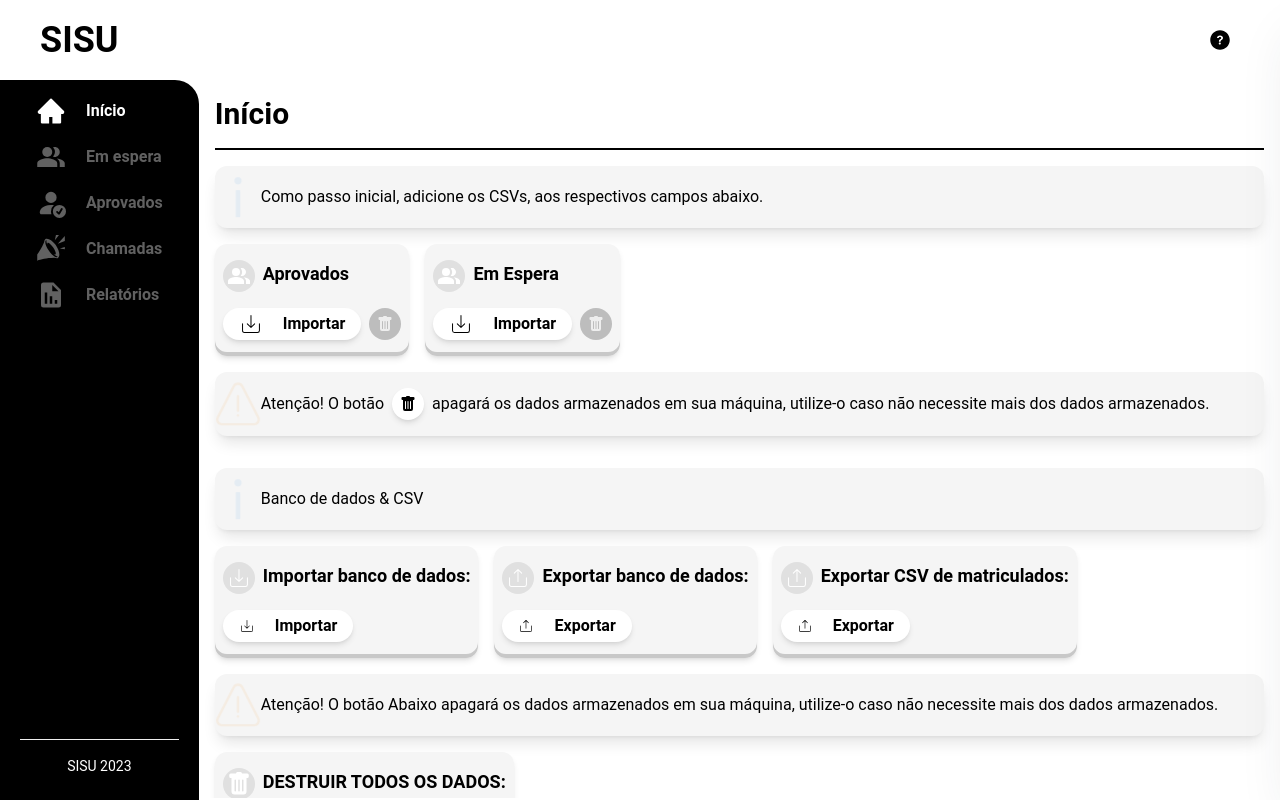
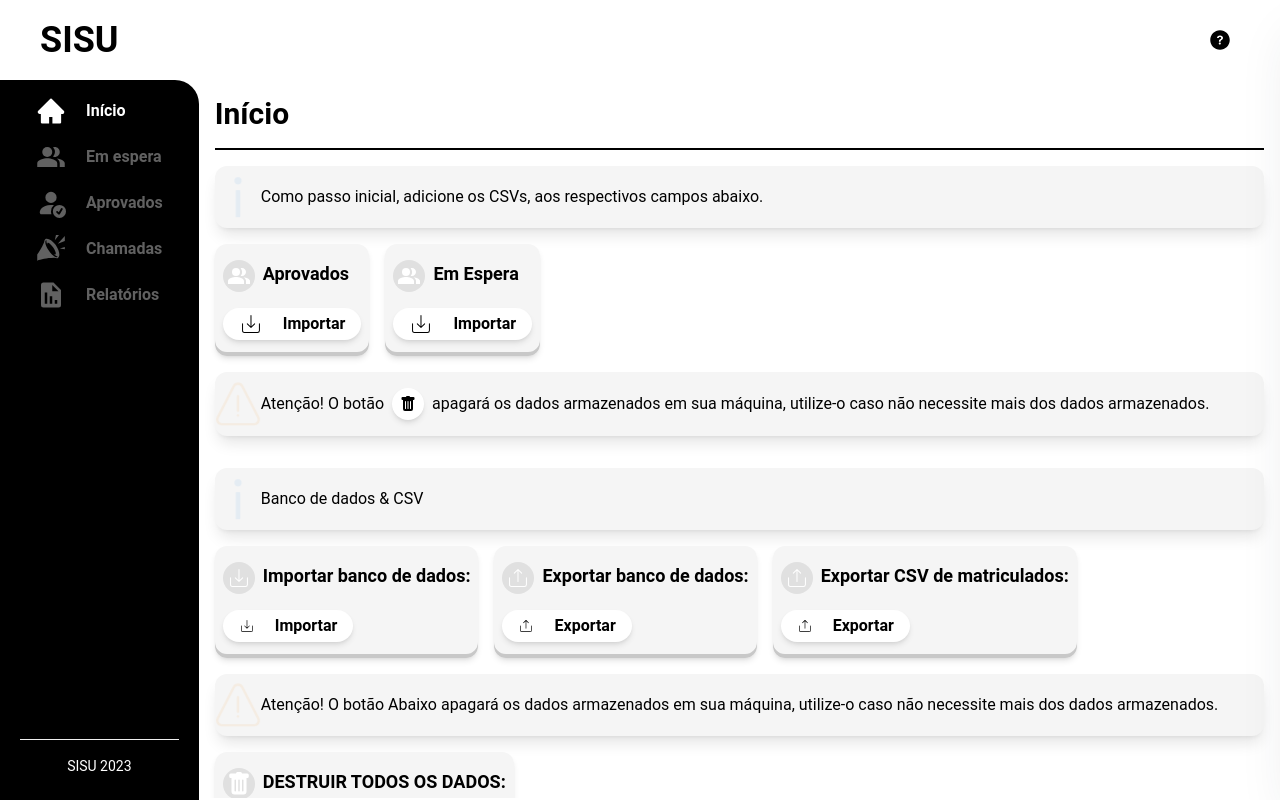
Before and after one commit to baldugus/sisu-frontend, a React (Vite) app: page / in a window 1280 px wide. Built offline with nearby package versions, Linux system fonts and the light colour scheme.

Commit message:
feat(Notifications): Add callback notifications

```diff
--- a/package.json
+++ b/package.json
@@ -14,6 +14,7 @@
     "match-sorter": "^6.3.1",
     "react": "^18.2.0",
     "react-dom": "^18.2.0",
+    "react-hot-toast": "^2.6.0",
     "react-icons": "^4.10.1",
     "react-router-dom": "^6.15.0",
     "sort-by": "^0.0.2"
--- a/src/App.tsx
+++ b/src/App.tsx
@@ -8,6 +8,7 @@ import {
   ReportsPage,
   SubscribePage,
 } from "./pages";
+import { Toaster } from "react-hot-toast";
 
 function App() {
   return (
@@ -24,6 +25,7 @@ function App() {
           <Route path="/call-page/:id" element={<CallPage/>}/>
         </Routes>
       </main>
+      <Toaster position="top-right" reverseOrder={false} />
     </div>
   );
 }
--- a/src/components/DataImportBox.tsx
+++ b/src/components/DataImportBox.tsx
@@ -3,12 +3,13 @@ import { CiImport, CiExport } from "react-icons/ci";
 import { BsFillTrashFill } from "react-icons/bs";
 import CardWrapper from "./CardWrapper";
 
-interface IDataImportBox {
+type IDataImportBox = {
   dataType: "inscritos" | "aprovados";
   text: string;
   mockHasData: boolean;
-  actionfunction: any;
-}
+  actionfunction: () => void;
+};
+
 
 const DataImportBox = ({ dataType, text, mockHasData, actionfunction }: IDataImportBox) => {
   return (
@@ -27,12 +28,12 @@ const DataImportBox = ({ dataType, text, mockHasData, actionfunction }: IDataImp
           >
             <CiImport className="text-2xl" /> Importar
           </button>
-          <button
+          {/* <button
             disabled={!mockHasData}
             className="shadow-md  px-2  gap-5 disabled:bg-gray-400 bg-white cursor-pointer text-black font-bold   rounded-full inline-flex items-center disabled:shadow-none disabled:text-gray-200"
           >
             <BsFillTrashFill className="text-md" />
-          </button>
+          </button> */}
         </div>
     </CardWrapper>
   );
--- /dev/null
+++ b/src/lib/wailsCall.ts
@@ -0,0 +1,17 @@
+export type WailsResponse<T = any> = {
+  status: number;
+  msg: string;
+  data: T;
+};
+
+export async function wailsCall<T = any>(
+  fn: (...args: any[]) => Promise<WailsResponse<T>>,
+  ...args: any[]
+): Promise<WailsResponse<T>> {
+  const res = await fn(...args);
+  if (!res || typeof res.status !== "number") {
+    throw new Error("Resposta inválida do backend.");
+  }
+  if (res.status >= 200 && res.status < 300) return res;
+  throw new Error(res.msg || `Falha (status ${res.status})`);
+}
--- a/src/pages/HomePage.tsx
+++ b/src/pages/HomePage.tsx
@@ -1,4 +1,4 @@
-import { MdPeopleAlt } from "react-icons/md";
+import toast from "react-hot-toast";
 import { BtnTrash, CardWrapper, DataImportBox, InfoCard } from "../components";
 import {
   Backup,
@@ -8,11 +8,42 @@ import {
   LoadInterestedSelection,
   Restore,
 } from "../../wailsjs/go/main/App";
-import { CiImport,CiExport } from "react-icons/ci";
+import { CiImport, CiExport } from "react-icons/ci";
 import { BsFillTrashFill } from "react-icons/bs";
-
+import { useState } from "react";
+import { wailsCall } from "../lib/wailsCall";
 
 const HomePage = () => {
+  const [loadingApproved, setLoadingApproved] = useState(false);
+  const [loadingInterested, setLoadingInterested] = useState(false);
+  const [feedback, setFeedback] = useState<string | null>(null);
+
+  const handleImportApproved = async () => {
+    setLoadingApproved(true);
+    setFeedback(null);
+    try {
+      const res = await wailsCall(LoadApprovedSelection);
+      toast.success(res.msg || "Aprovados importados com sucesso!");
+    } catch (e: any) {
+      toast.error(e?.message || "Falha ao importar aprovados.");
+    } finally {
+      setLoadingApproved(false);
+    }
+  };
+
+  const handleImportInterested = async () => {
+    setLoadingInterested(true);
+    setFeedback(null);
+    try {
+      const res = await wailsCall(LoadInterestedSelection);
+      toast.success(res.msg || "Inscritos importados com sucesso.");
+    } catch (e: any) {
+      toast.error(e?.message || "Falha ao importar inscritos.");
+    } finally {
+      setLoadingInterested(false);
+    }
+  };
+
   return (
     <section className="px-4 w-full  h-[calc(100vh-82px)] overflow-auto lg:rounded-tl-3xl">
       <h1 className="text-3xl font-bold border-b-2 border-black py-4">
@@ -24,16 +55,16 @@ const HomePage = () => {
       />
       <div className=" flex gap-4">
         <DataImportBox
-          actionfunction={LoadApprovedSelection}
+          actionfunction={handleImportApproved}
           dataType="aprovados"
-          text="Aprovados"
-          mockHasData={false}
+          text={loadingApproved ? "Importando aprovados..." : "Aprovados"}
+          mockHasData={loadingApproved}
         />
         <DataImportBox
-          actionfunction={LoadInterestedSelection}
+          actionfunction={handleImportInterested}
           dataType="inscritos"
-          text="Em Espera"
-          mockHasData={false}
+          text={loadingInterested ? "Importando Em Espera..." : "Em Espera"}
+          mockHasData={loadingInterested}
         />
       </div>
       <InfoCard
@@ -45,152 +76,7 @@ const HomePage = () => {
         }
         type="warning"
       />
-      <div className=" flex gap-4">
-        {/* <CardWrapper>
-          <div className="flex gap-2">
-            <span className="bg-gray-300 p-1 rounded-full text-white ">
-              <MdPeopleAlt className="text-2xl" />
-            </span>
-            <h4 className="text-lg font-bold">Ampla concorrência</h4>
-          </div>
-          <div className="flex mt-4  gap-2 ">
-            <div
-              // disabled={mockHasData}
-              className=" py-1 gap-5 disabled:bg-gray-400  text-black font-bold  px-4  inline-flex items-center  disabled:text-gray-200"
-            >
-              20 - vagas
-            </div>
-          </div>
-        </CardWrapper>
-        <CardWrapper>
-          <div className="flex gap-2">
-            <span className="bg-gray-300 p-1 rounded-full text-white ">
-              <MdPeopleAlt className="text-2xl" />
-            </span>
-            <h4 className="text-lg font-bold">L1</h4>
-          </div>
-          <div className="flex mt-4  gap-2 ">
-            <div
-              // disabled={mockHasData}
-              className=" py-1 gap-5 disabled:bg-gray-400  text-black font-bold  px-4  inline-flex items-center  disabled:text-gray-200"
-            >
-              20 - vagas
-            </div>
-          </div>
-        </CardWrapper>
-        <CardWrapper>
-          <div className="flex gap-2">
-            <span className="bg-gray-300 p-1 rounded-full text-white ">
-              <MdPeopleAlt className="text-2xl" />
-            </span>
-            <h4 className="text-lg font-bold">L2</h4>
-          </div>
-          <div className="flex mt-4  gap-2 ">
-            <div
-              // disabled={mockHasData}
-              className=" py-1 gap-5 disabled:bg-gray-400  text-black font-bold  px-4  inline-flex items-center  disabled:text-gray-200"
-            >
-              20 - vagas
-            </div>
-          </div>
-        </CardWrapper>
-        <CardWrapper>
-          <div className="flex gap-2">
-            <span className="bg-gray-300 p-1 rounded-full text-white ">
-              <MdPeopleAlt className="text-2xl" />
-            </span>
-            <h4 className="text-lg font-bold">L5</h4>
-          </div>
-          <div className="flex mt-4  gap-2 ">
-            <div
-              // disabled={mockHasData}
-              className=" py-1 gap-5 disabled:bg-gray-400  text-black font-bold  px-4  inline-flex items-center  disabled:text-gray-200"
-            >
-              20 - vagas
-            </div>
-          </div>
-        </CardWrapper>
-        <CardWrapper>
-          <div className="flex gap-2">
-            <span className="bg-gray-300 p-1 rounded-full text-white ">
-              <MdPeopleAlt className="text-2xl" />
-            </span>
-            <h4 className="text-lg font-bold">L6</h4>
-          </div>
-          <div className="flex mt-4  gap-2 ">
-            <div
-              // disabled={mockHasData}
-              className=" py-1 gap-5 disabled:bg-gray-400  text-black font-bold  px-4  inline-flex items-center  disabled:text-gray-200"
-            >
-              20 - vagas
-            </div>
-          </div>
-        </CardWrapper>
-        <CardWrapper>
-          <div className="flex gap-2">
-            <span className="bg-gray-300 p-1 rounded-full text-white ">
-              <MdPeopleAlt className="text-2xl" />
-            </span>
-            <h4 className="text-lg font-bold">L9</h4>
-          </div>
-          <div className="flex mt-4  gap-2 ">
-            <div
-              // disabled={mockHasData}
-              className=" py-1 gap-5 disabled:bg-gray-400  text-black font-bold  px-4  inline-flex items-center  disabled:text-gray-200"
-            >
-              20 - vagas
-            </div>
-          </div>
-        </CardWrapper>
-        <CardWrapper>
-          <div className="flex gap-2">
-            <span className="bg-gray-300 p-1 rounded-full text-white ">
-              <MdPeopleAlt className="text-2xl" />
-            </span>
-            <h4 className="text-lg font-bold">L10</h4>
-          </div>
-          <div className="flex mt-4  gap-2 ">
-            <div
-              // disabled={mockHasData}
-              className=" py-1 gap-5 disabled:bg-gray-400  text-black font-bold  px-4  inline-flex items-center  disabled:text-gray-200"
-            >
-              20 - vagas
-            </div>
-          </div>
-        </CardWrapper>
-        <CardWrapper>
-          <div className="flex gap-2">
-            <span className="bg-gray-300 p-1 rounded-full text-white ">
-              <MdPeopleAlt className="text-2xl" />
-            </span>
-            <h4 className="text-lg font-bold">L13</h4>
-          </div>
-          <div className="flex mt-4  gap-2 ">
-            <div
-              // disabled={mockHasData}
-              className=" py-1 gap-5 disabled:bg-gray-400  text-black font-bold  px-4  inline-flex items-center  disabled:text-gray-200"
-            >
-              20 - vagas
-            </div>
-          </div>
-        </CardWrapper>
-        <CardWrapper>
-          <div className="flex gap-2">
-            <span className="bg-gray-300 p-1 rounded-full text-white ">
-              <MdPeopleAlt className="text-2xl" />
-            </span>
-            <h4 className="text-lg font-bold">L14</h4>
-          </div>
-          <div className="flex mt-4  gap-2 ">
-            <div
-              // disabled={mockHasData}
-              className=" py-1 gap-5 disabled:bg-gray-400  text-black font-bold  px-4  inline-flex items-center  disabled:text-gray-200"
-            >
-              20 - vagas
-            </div>
-          </div>
-        </CardWrapper> */}
-      </div>
+      <div className=" flex gap-4"></div>
       <InfoCard text={<>Banco de dados & CSV</>} type="info" />
       <div className=" flex gap-4">
         <CardWrapper>
```
